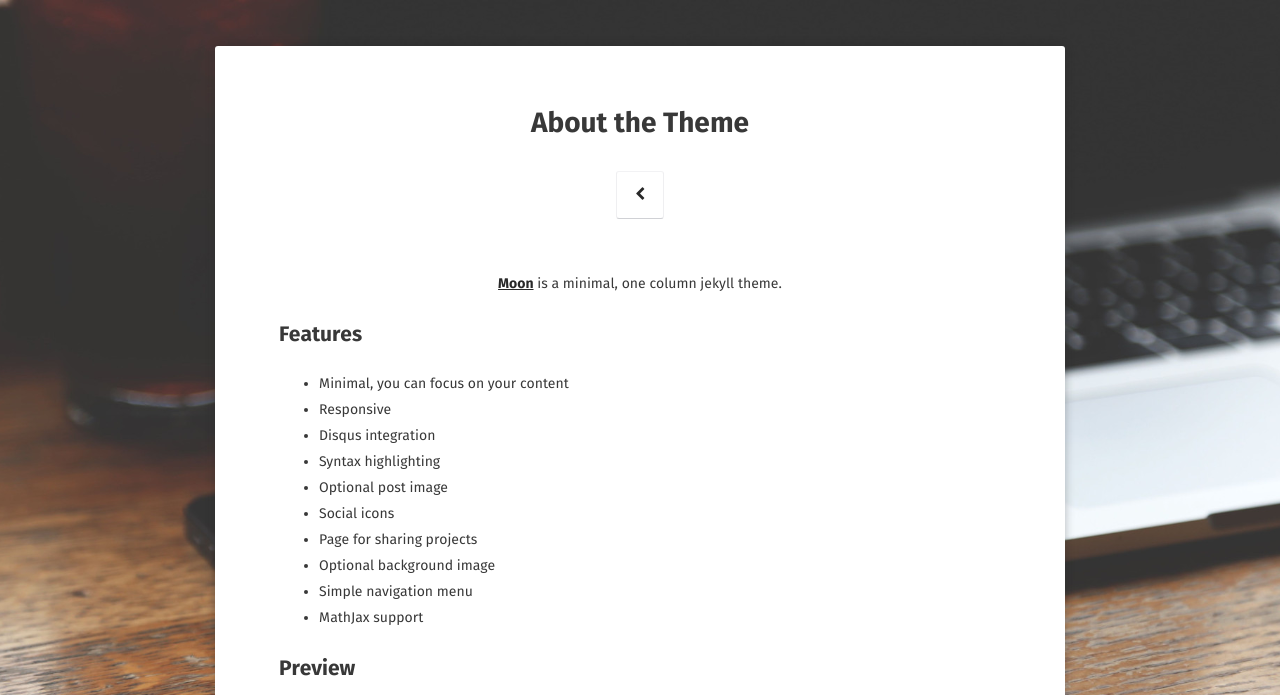
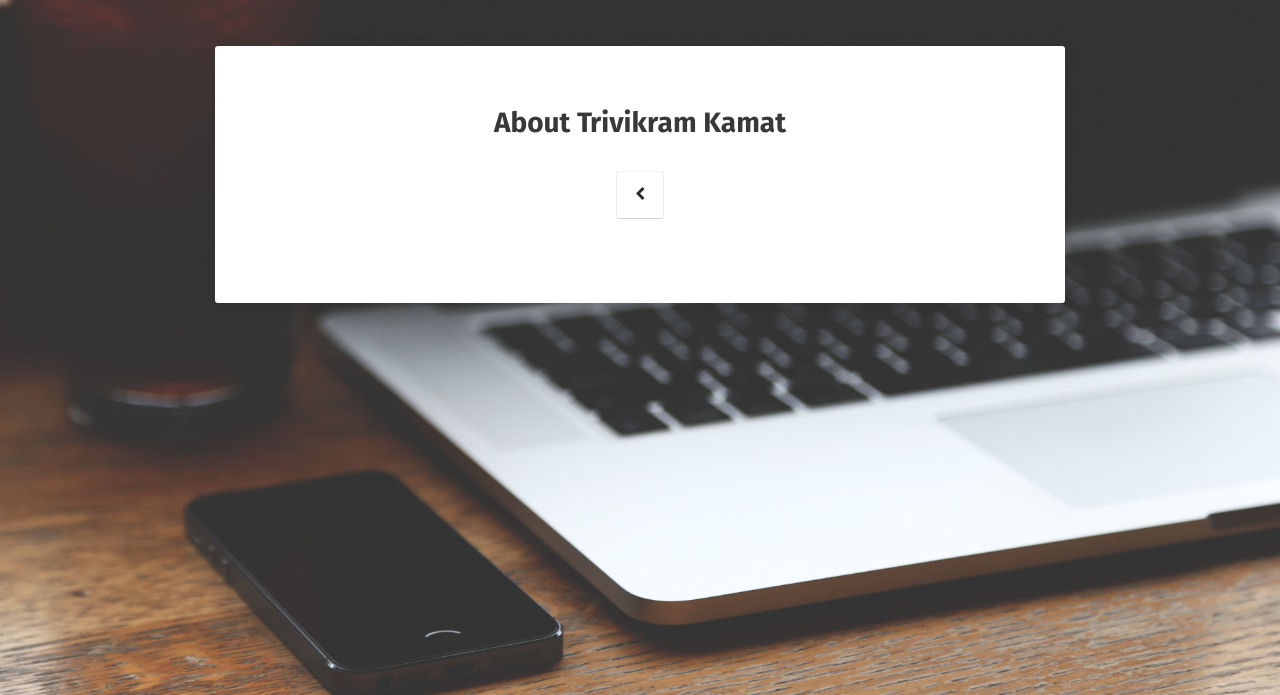
Before and after one commit to trivikr/trivikr.github.io, a Jekyll site: the page built from about/index.md, in a window 1280 px wide. Shown: the part 118-813 px from the top of the page. Built offline with Jekyll 4.4.1, drawn with Linux system fonts in a browser that asks for light colours; some web fonts are replaced; some of the changed text lies outside the part shown; grey boxes are pictures that could not be loaded.

Commit message:
Add empty About section

```diff
--- a/about/index.md
+++ b/about/index.md
@@ -1,37 +1,7 @@
 ---
 layout: page
-title: About the Theme
+title: About Trivikram Kamat
 tags: [about, Jekyll, theme, moon]
-date: 2016-03-21
+date: 2018-06-21
 comments: false
 ---
-
-<center><a href="http://taylantatli.github.io/Moon"><b>Moon</b></a> is a minimal, one column jekyll theme.</center>
-
-## Features
-* Minimal, you can focus on your content
-* Responsive
-* Disqus integration
-* Syntax highlighting
-* Optional post image
-* Social icons
-* Page for sharing projects
-* Optional background image
-* Simple navigation menu
-* MathJax support
-
-## Preview
-
-{% capture images %}
-    https://cloud.githubusercontent.com/assets/754514/14509720/61c61058-01d6-11e6-93ab-0918515ecd56.png
-    https://cloud.githubusercontent.com/assets/754514/14509716/61ac6c8e-01d6-11e6-879f-8308883de790.png
-{% endcapture %}
-{% include gallery images=images caption="Screenshots of Moon Theme" cols=2 %}
-
-See a [live version of Moon](http://taylantatli.github.io/Moon) hosted on GitHub.
-
-## Getting Started
-
-To learn how to install and use this theme check out the [Setup Guide](http://taylantatli.me/Moon/moon-theme/) for more information.
-
-[Install Moon](https://github.com/TaylanTatli/Moon){: .btn}
```
